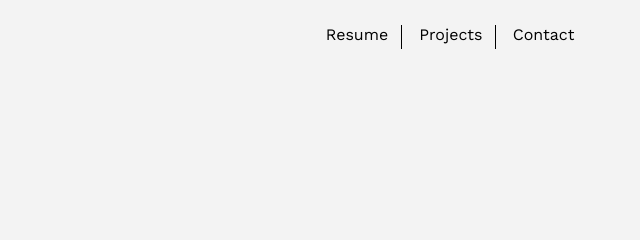
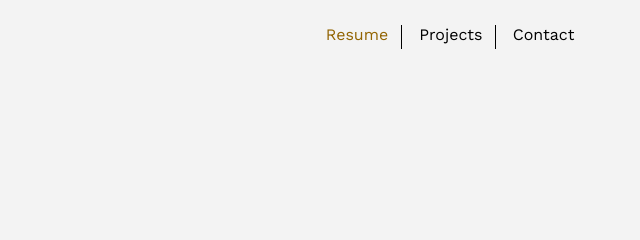
Before and after one commit to oqrosha/Lesson18-website, a plain HTML site: page resume.html in a window 1280 px wide. Shown: the top 240 px of the page, 640-1280 px from the left. Drawn offline with nearby package versions, Linux system fonts and the light colour scheme.

Commit message:
added active class

```diff
--- a/style.css
+++ b/style.css
@@ -84,7 +84,7 @@ header .header .rigth ul li a:hover {
   transition: 0.4s;
 }
 .active {
-  color: #926402;
+  color: #926402 !important;
 }
 header .header .rigth ul .border {
   border-left: 1px solid black;
```
